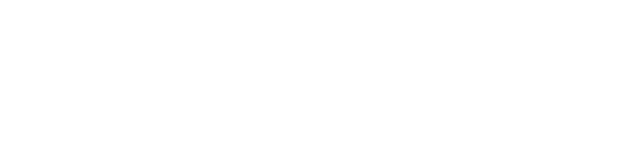
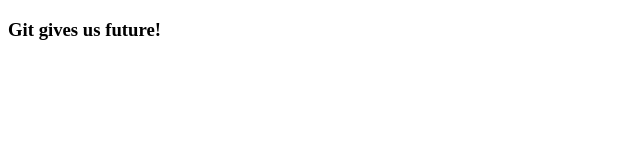
Before and after one commit to satshingy/git_tutorial, a plain HTML site: page index.html in a window 1280 px wide. Shown: the whole page, without its empty margins (0-640 px from the left). Drawn offline with Linux system fonts and the light colour scheme.

Commit message:
Added h3

```diff
--- a/index.html
+++ b/index.html
@@ -6,6 +6,8 @@
   <title>a Git Exercise</title>
 </head>
 <body>
-
+  <div>
+    <h3>Git gives us future!</h3>
+  </div>
 </body>
 </html>
```
